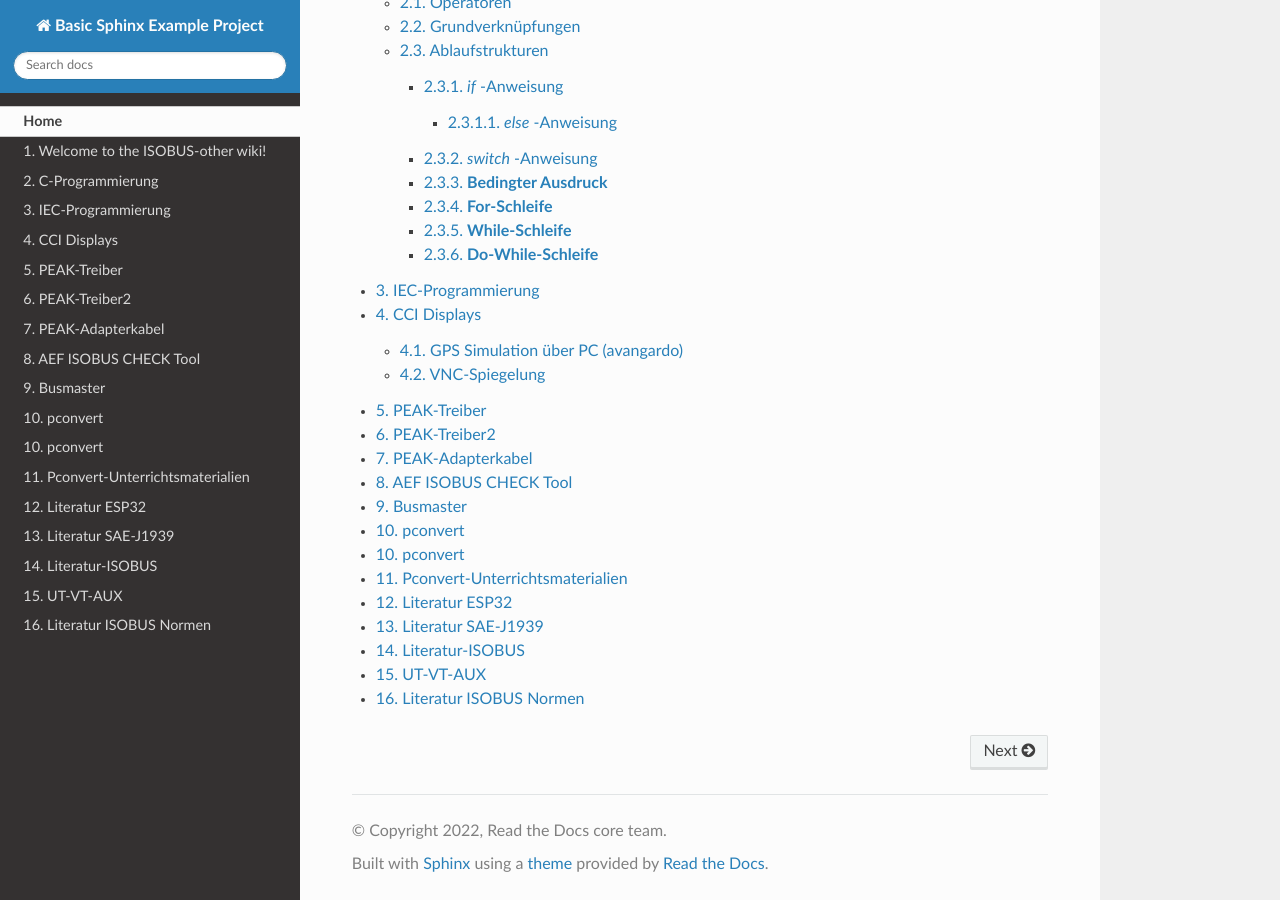
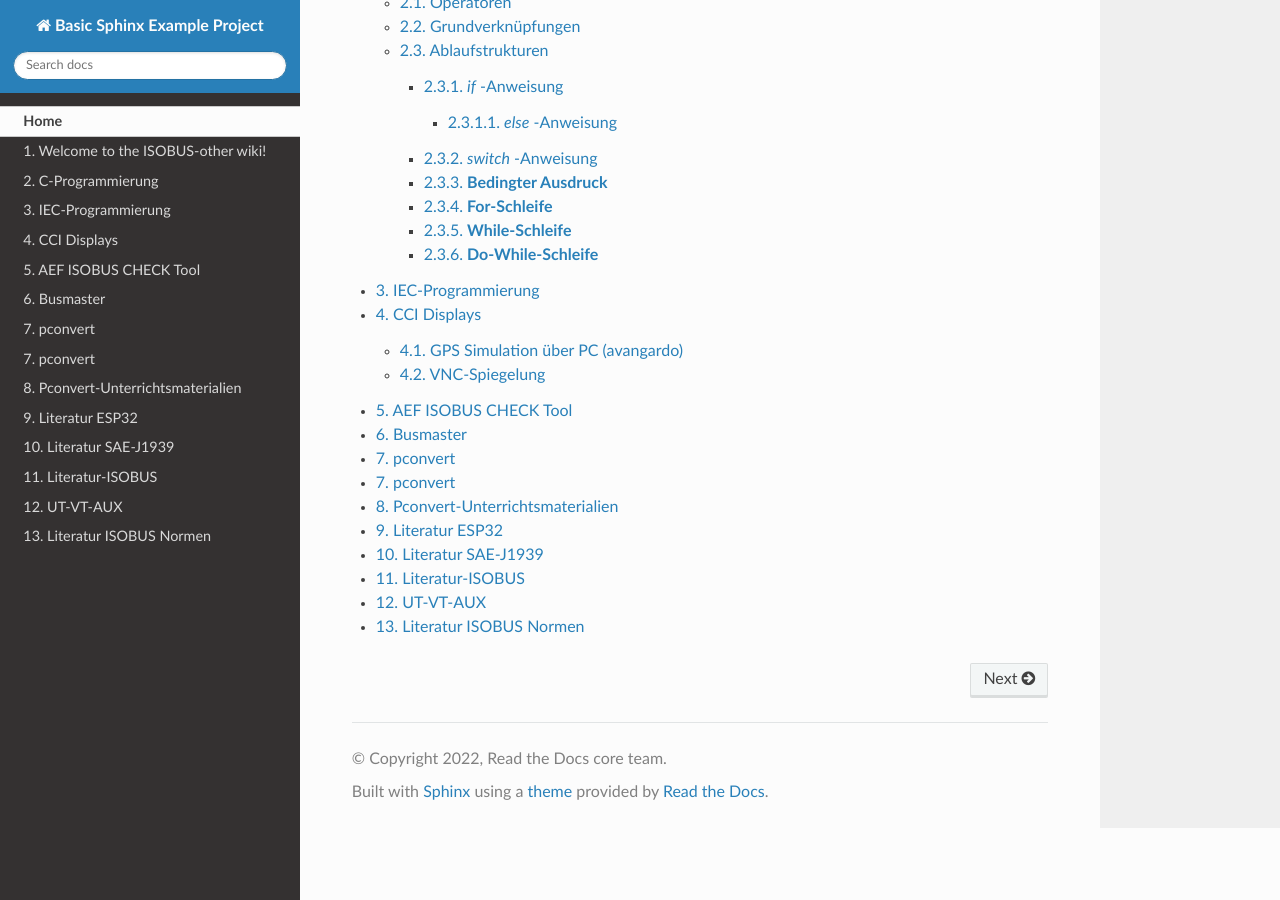
Before and after one commit to Meisterschulen-am-Ostbahnhof-Munchen/ISOBUS-other-docs, a Sphinx documentation site: the page built from docs/index.rst, in a window 1280 px wide and 900 px high, scrolled down 707 px. Built offline with Sphinx 7.4.7 and the Read the Docs theme 2.0.0, drawn with Linux system fonts in a browser that asks for light colours; pages that are not in the unit, such as notebooks, are missing from menus.

Commit message:
Update index.rst

```diff
--- a/docs/index.rst
+++ b/docs/index.rst
@@ -30,9 +30,6 @@ Contents
    mit CAN over WiFi (Homescooling)
    mit physikalischem ISOBUS
    PEAK
-   PEAK-Treiber
-   PEAK-Treiber2
-   PEAK-Adapterkabel
    Tools
    AEF-ISOBUS-CHECK-Tool
    Busmaster
```
